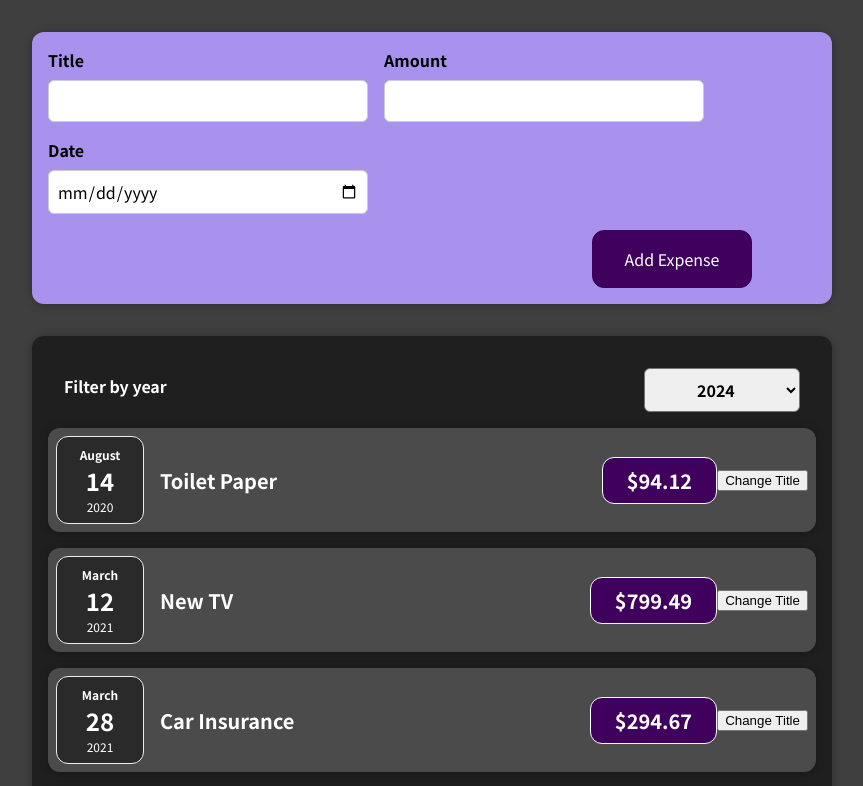
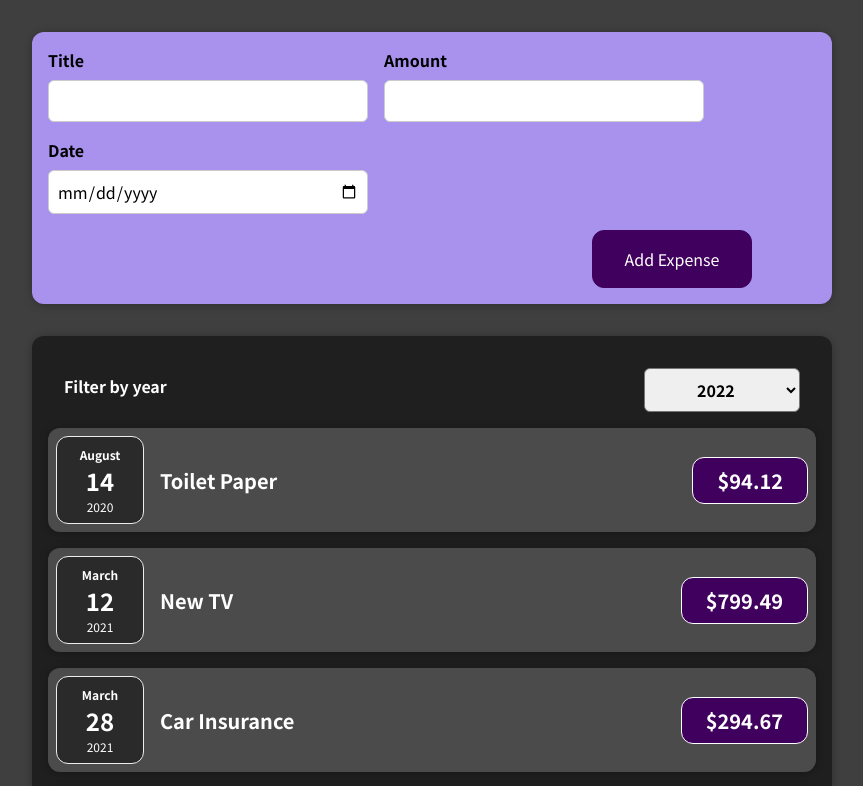
Before and after one commit to Vysint/React-Complete-Guide, a React (Create React App) app: page / in a window 1280 px wide. Shown: the top 786 px of the page, without its empty margins (208-1071 px from the left). Built offline with nearby package versions, Linux system fonts and the light colour scheme.

Commit message:
Rendered stateful lists

```diff
--- a/src/App.js
+++ b/src/App.js
@@ -1,45 +1,47 @@
-import Expenses from "./components/Expenses/Expenses";
-import NewExpense from "./components/NewExpense/NewExpense";
+import React, { useState } from 'react';
 
-function App() {
-  const expenses = [
+import NewExpense from './components/NewExpense/NewExpense';
+import Expenses from './components/Expenses/Expenses';
+
+const DUMMY_EXPENSES = [
   {
-      id: "e1",
-      title: "Toilet Paper",
+    id: 'e1',
+    title: 'Toilet Paper',
     amount: 94.12,
     date: new Date(2020, 7, 14),
   },
+  { id: 'e2', title: 'New TV', amount: 799.49, date: new Date(2021, 2, 12) },
   {
-      id: "e2",
-      title: "New TV",
-      amount: 799.49,
-      date: new Date(2021, 2, 12),
-    },
-    {
-      id: "e3",
-      title: "Car Insurance",
+    id: 'e3',
+    title: 'Car Insurance',
     amount: 294.67,
     date: new Date(2021, 2, 28),
   },
   {
-      id: "e4",
-      title: "New Desk (Wooden)",
+    id: 'e4',
+    title: 'New Desk (Wooden)',
     amount: 450,
     date: new Date(2021, 5, 12),
   },
 ];
 
-  const addExpenseHandler = (expenses) => {
-    console.log('In App.js');
-    console.log(expenses);
-  }
+const App = () => {
+  const [expenses, setExpenses] = useState(DUMMY_EXPENSES);
+
+  const addExpenseHandler = (expense) => {
+    setExpenses((prevExpenses) => {
+      return [expense, ...prevExpenses];
+    });
+  };
+
+
+
   return (
     <div>
-      <NewExpense  onAddExpense = {addExpenseHandler}/>
-      <Expenses items = {expenses}/>
-
+      <NewExpense onAddExpense={addExpenseHandler} />
+      <Expenses items={expenses} />
     </div>
   );
-}
+};
 
 export default App;
--- a/src/components/Expenses/ExpenseItem.js
+++ b/src/components/Expenses/ExpenseItem.js
@@ -1,24 +1,19 @@
-import React, { useState } from "react";
-import ExpenseDate from "./ExpenseDate";
-import "./ExpenseItem.css";
-import Card from "../UI/Card";
+import React from 'react';
+
+import ExpenseDate from './ExpenseDate';
+import Card from '../UI/Card';
+import './ExpenseItem.css';
 
 const ExpenseItem = (props) => {
-  const [title, setTitle] = useState(props.title);
-
-  const clickHandler = () => {
-    setTitle('Updated');
-  }
   return (
-    <Card className="expense-item">
+    <Card className='expense-item'>
       <ExpenseDate date={props.date} />
-      <div className="expense-item__description">
-        <h2>{title}</h2>
-        <div className="expense-item__price">${props.amount}</div>
+      <div className='expense-item__description'>
+        <h2>{props.title}</h2>
+        <div className='expense-item__price'>${props.amount}</div>
       </div>
-      <button onClick = {clickHandler}>Change Title</button>
     </Card>
   );
-};
+}
 
 export default ExpenseItem;
--- a/src/components/Expenses/Expenses.js
+++ b/src/components/Expenses/Expenses.js
@@ -1,26 +1,33 @@
-import React, { useState } from "react";
-import ExpenseItem from "./ExpenseItem";
-import "./Expenses.css";
-import Card from "../UI/Card";
-import ExpensesFilter from "./ExpensesFilter";
+import React, { useState } from 'react';
 
-const Expenses = ({ items }) => {
-  const [filteredYear, setFilteredYear] = useState("2024");
+import ExpenseItem from './ExpenseItem';
+import Card from '../UI/Card';
+import ExpensesFilter from './ExpensesFilter';
+import './Expenses.css';
+
+const Expenses = (props) => {
+  const [filteredYear, setFilteredYear] = useState('2020');
 
   const filterChangeHandler = (selectedYear) => {
     setFilteredYear(selectedYear);
   };
+
   return (
-    <Card className="expenses">
+    <div>
+      <Card className='expenses'>
         <ExpensesFilter
           selected={filteredYear}
           onChangeFilter={filterChangeHandler}
         />
-
-      {items.map((item) => (
-        <ExpenseItem title={item.title} amount={item.amount} date={item.date} />
+        {props.items.map((expense) => (
+          <ExpenseItem
+            title={expense.title}
+            amount={expense.amount}
+            date={expense.date}
+          />
         ))}
       </Card>
+    </div>
   );
 };
 
--- a/src/components/NewExpense/ExpenseForm.js
+++ b/src/components/NewExpense/ExpenseForm.js
@@ -1,65 +1,77 @@
-import React, { useState } from "react";
-import "./ExpenseForm.css";
+import React, { useState } from 'react';
 
-const ExpenseForm = ({onSaveExpenseData}) => {
-  const [enteredTitle, setEnteredTitle] = useState("");
-  const [enteredAmount, setEnteredAmount] = useState("");
-  const [enteredDate, setEnteredDate] = useState("");
+import './ExpenseForm.css';
+
+const ExpenseForm = (props) => {
+  const [enteredTitle, setEnteredTitle] = useState('');
+  const [enteredAmount, setEnteredAmount] = useState('');
+  const [enteredDate, setEnteredDate] = useState('');
+
+
   const titleChangeHandler = (event) => {
     setEnteredTitle(event.target.value);
+
   };
+
   const amountChangeHandler = (event) => {
     setEnteredAmount(event.target.value);
+
   };
+
   const dateChangeHandler = (event) => {
     setEnteredDate(event.target.value);
+
   };
+
   const submitHandler = (event) => {
     event.preventDefault();
+
     const expenseData = {
       title: enteredTitle,
       amount: enteredAmount,
       date: new Date(enteredDate),
     };
-    onSaveExpenseData(expenseData);
+
+    props.onSaveExpenseData(expenseData);
     setEnteredTitle('');
     setEnteredAmount('');
     setEnteredDate('');
   };
+
   return (
     <form onSubmit={submitHandler}>
-      <div className="new-expense__controls">
-        <div className="new-expense__control">
+      <div className='new-expense__controls'>
+        <div className='new-expense__control'>
           <label>Title</label>
           <input
-            type="text"
+            type='text'
+            value={enteredTitle}
             onChange={titleChangeHandler}
-            value={enteredTitle}
           />
         </div>
-        <div className="new-expense__control">
+        <div className='new-expense__control'>
           <label>Amount</label>
           <input
-            type="number"
-            min="0.01"
-            step="0.01"
+            type='number'
+            min='0.01'
+            step='0.01'
+            value={enteredAmount}
             onChange={amountChangeHandler}
-            value={enteredAmount}
           />
         </div>
-        <div className="new-expense__control">
+        <div className='new-expense__control'>
           <label>Date</label>
           <input
-            type="date"
-            min="2019-01-01"
-            max="2022-12-31"
+            type='date'
+            min='2019-01-01'
+            max='2022-12-31'
+            value={enteredDate}
             onChange={dateChangeHandler}
-            value={enteredDate}
           />
         </div>
       </div>
-      <div className="new-expense__actions">
-        <button type="submit">Add Expense</button>
+      <div className='new-expense__actions'>
+        <button type='submit'>Add Expense</button>
       </div>
     </form>
   );
--- a/src/components/NewExpense/NewExpense.js
+++ b/src/components/NewExpense/NewExpense.js
@@ -1,22 +1,22 @@
 import React from 'react';
+
 import ExpenseForm from './ExpenseForm';
 import './NewExpense.css';
 
-
-const NewExpense = ({onAddExpense}) => {
-  const SaveExpenseDataHandler = (enteredExpenseData) => {
+const NewExpense = (props) => {
+  const saveExpenseDataHandler = (enteredExpenseData) => {
     const expenseData = {
       ...enteredExpenseData,
       id: Math.random().toString()
     };
-    onAddExpense(expenseData);
+    props.onAddExpense(expenseData);
   };
+
   return (
     <div className='new-expense'>
-        <ExpenseForm onSaveExpenseData = {SaveExpenseDataHandler}/>
+      <ExpenseForm onSaveExpenseData={saveExpenseDataHandler} />
     </div>
-
-  )
-}
+  );
+};
 
 export default NewExpense;
```
Lines whose indentation alone changed are shown as unchanged.
